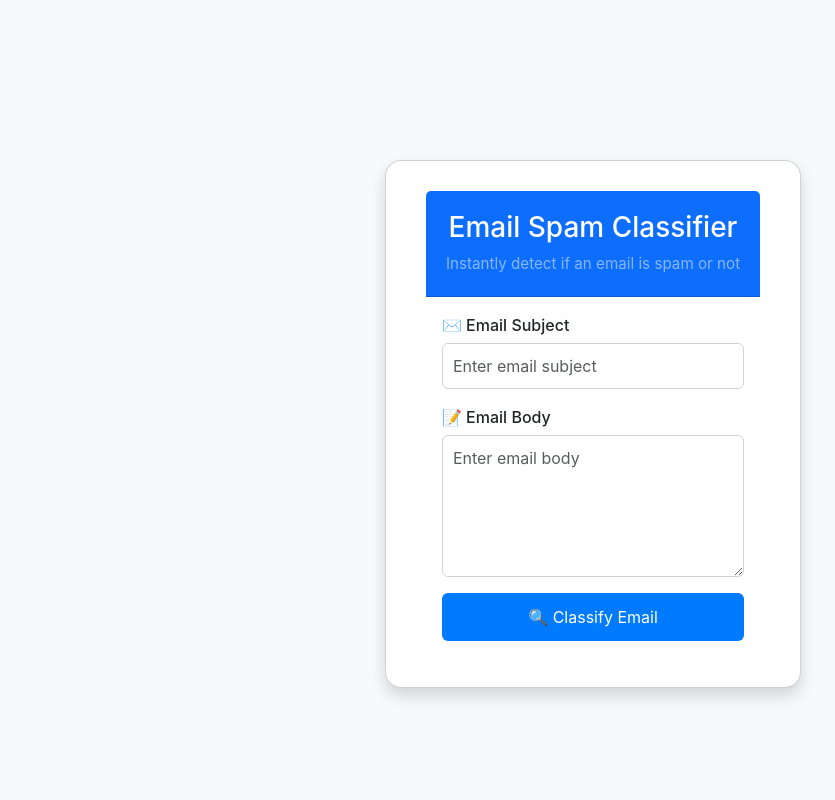
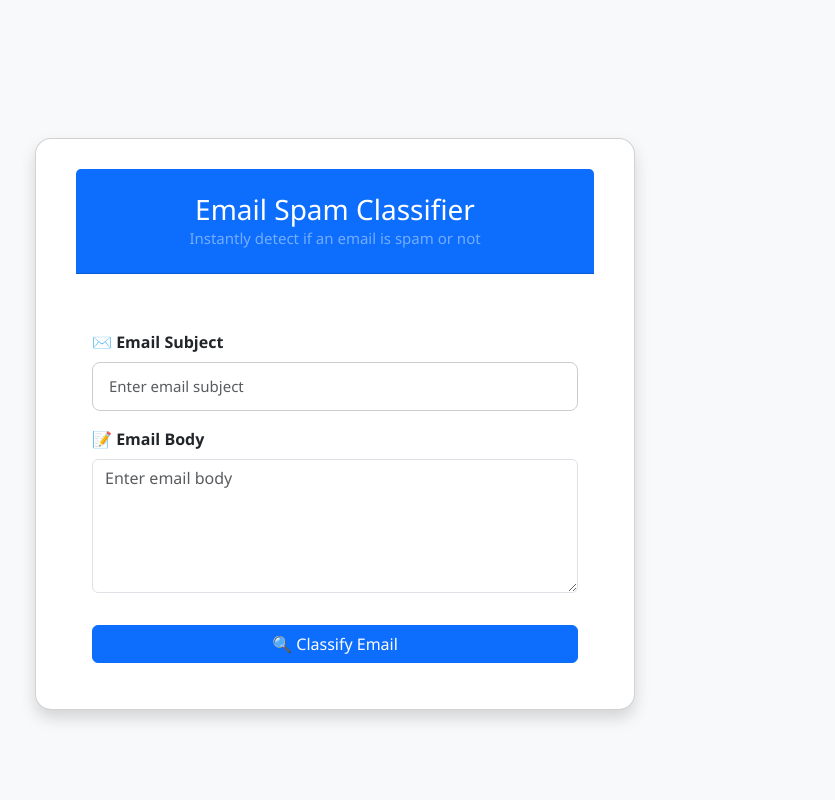
Before and after one commit to jessie726/Phishing-Email-Detector, a Flask app: page / in a window 1280 px wide. Shown: the whole page, without its empty margins (47-882 px from the left). Run offline with Flask 3, Linux system fonts and the light colour scheme; parts of the project's set-up code (start-up, migrations or seed data) failed here and were passed over.

Commit message:
Update index.css

```diff
--- a/static/index.css
+++ b/static/index.css
@@ -1,47 +1,12 @@
-/* Apply a soft background color and center everything */
+/* General page background */
 body {
-    font-family: 'Inter', sans-serif;
-    background-color: #f4f6f9;
+    background-color: #f5f7fa;
+    font-family: 'Segoe UI', Tahoma, Geneva, Verdana, sans-serif;
     margin: 0;
     padding: 0;
-    display: flex;
-    justify-content: center;
-    align-items: center;
-    min-height: 100vh;
 }
 
-/* Card styling */
-.card {
-    background-color: #ffffff;
-    border-radius: 16px;
-    box-shadow: 0 10px 30px rgba(0, 0, 0, 0.1);
-    padding: 30px 40px;
-    max-width: 900px;
-    width: 100%;
-    margin: 40px auto;
-    transition: transform 0.2s ease-in-out;
-}
-.card:hover {
-    transform: translateY(-3px);
-}
-
-/* Header section */
-.card-header {
-    background-color: #007bff;
-    color: #fff;
-    border-radius: 12px 12px 0 0;
-    padding: 20px;
-    text-align: center;
-}
-.card-header h2 {
-    margin: 0;
-    font-size: 1.75rem;
-}
-.card-header p {
-    font-size: 0.95rem;
-    margin-top: 8px;
-    color: #e0e0e0;
-}
+/* Wrapper to center everything vertically and horizontally */
 .wrapper {
     display: flex;
     justify-content: center;
@@ -49,54 +14,73 @@ body {
     min-height: 100vh;
 }
 
-/* Input fields */
-.form-control {
-    border: 1px solid #ced4da;
-    border-radius: 6px;
-    padding: 10px;
-    font-size: 1rem;
-}
-.form-control:focus {
-    border-color: #007bff;
-    outline: none;
-    box-shadow: 0 0 4px rgba(0, 123, 255, 0.3);
+/* The main card layout */
+.card {
+    width: 100%;
+    max-width: 600px;
+    background-color: #ffffff;
+    padding: 30px 40px;
+    border-radius: 16px;
+    box-shadow: 0 10px 25px rgba(0, 0, 0, 0.1);
 }
 
-/* Labels */
-.form-label {
-    font-weight: 500;
-    margin-bottom: 6px;
-    display: block;
+/* Header section of the card */
+.card-header {
+    background-color: #0a74ff;
+    padding: 24px;
+    border-radius: 12px;
+    margin-bottom: 24px;
+    text-align: center;
+    color: white;
 }
 
-/* Button */
-.btn-primary {
+.card-header h2 {
+    font-size: 28px;
+    margin-bottom: 8px;
+}
+
+.card-header p {
+    font-size: 15px;
+    opacity: 0.85;
+}
+
+/* Input section labels */
+label {
+    font-weight: 600;
+    margin-bottom: 8px;
+    display: block;
+    margin-top: 16px;
+}
+
+/* Inputs and textareas */
+input[type="text"],
+textarea {
+    width: 100%;
+    padding: 12px 16px;
+    font-size: 15px;
+    border-radius: 8px;
+    border: 1px solid #ccc;
+    box-sizing: border-box;
+    margin-bottom: 12px;
+    resize: vertical;
+}
+
+/* Button style */
+button,
+input[type="submit"] {
+    width: 100%;
     background-color: #007bff;
+    color: white;
+    padding: 14px 20px;
+    font-size: 16px;
     border: none;
-    padding: 12px 20px;
-    font-size: 1rem;
-    border-radius: 6px;
-    width: 100%;
-    color: white;
+    border-radius: 10px;
+    cursor: pointer;
+    margin-top: 16px;
     transition: background-color 0.3s ease;
 }
-.btn-primary:hover {
+
+button:hover,
+input[type="submit"]:hover {
     background-color: #0056b3;
-    cursor: pointer;
 }
-
-/* Result box */
-.alert {
-    margin-top: 20px;
-    padding: 12px 16px;
-    border-radius: 6px;
-    font-size: 1rem;
-}
-.alert-success {
-    background-color: #d4edda;
-    color: #155724;
-}
-.alert-danger {
-    background-color: #f8d7da;
-    color: #721c24;
-}
```
